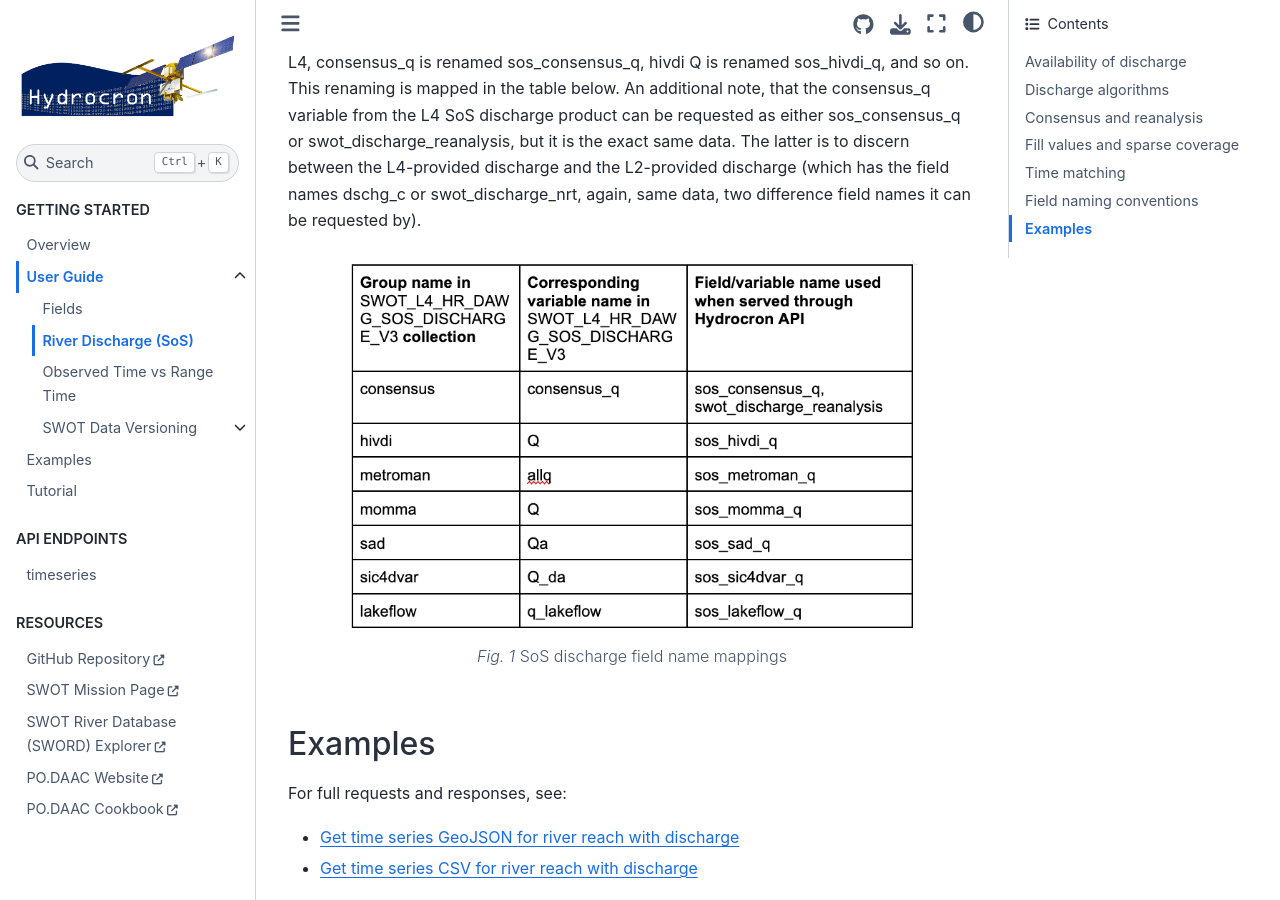
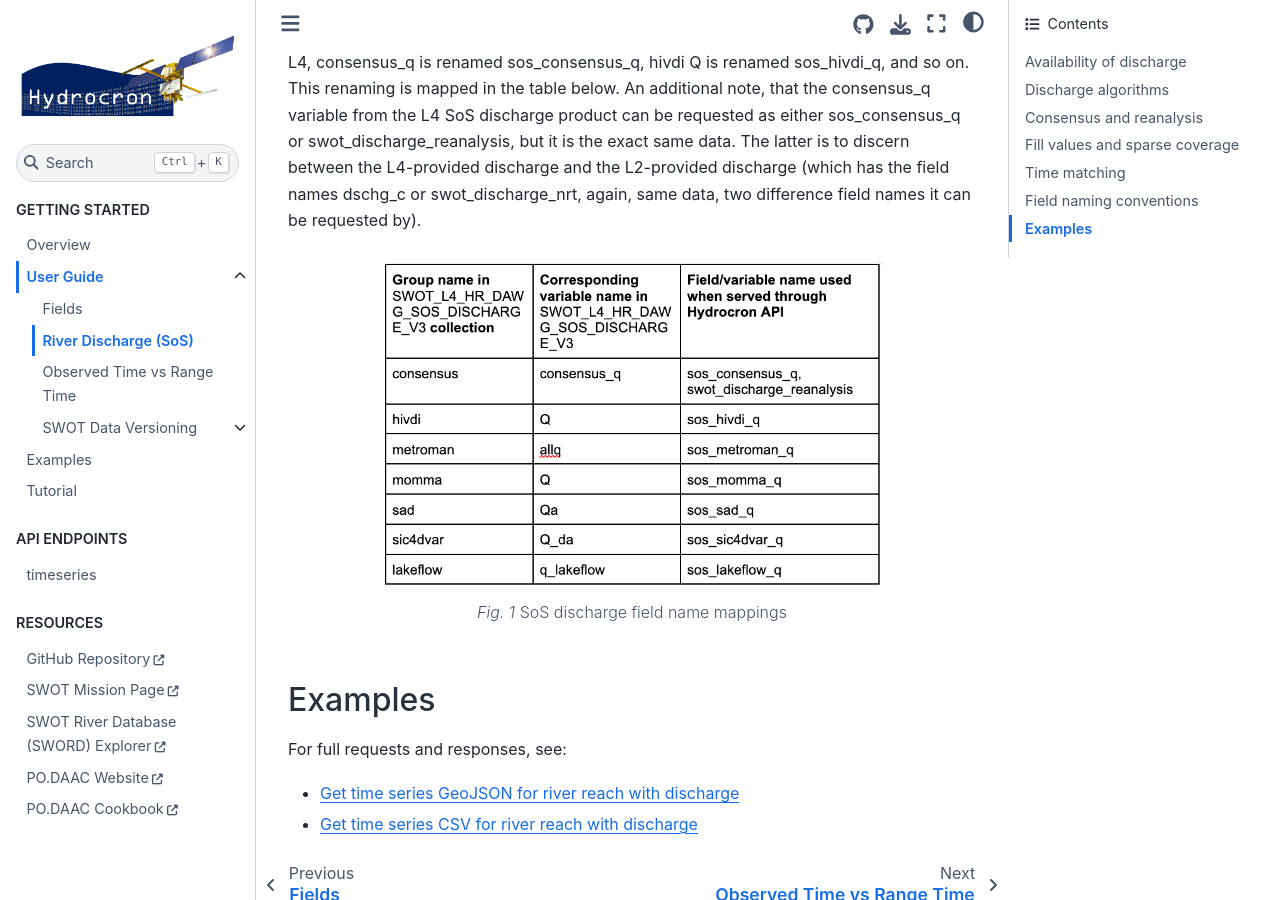
Before and after one commit to podaac/hydrocron, a Jupyter Book: the page built from docs/user-guide/discharge.md, in a window 1280 px wide and 900 px high, scrolled down 2623 px. Built offline with Jupyter Book 1.0.4 settings and Sphinx 7.4.7 and the Sphinx Book theme 1.1.4, drawn with Linux system fonts in a browser that asks for light colours.

Commit message:
Made a little smaller

````diff
--- a/docs/user-guide/discharge.md
+++ b/docs/user-guide/discharge.md
@@ -58,7 +58,7 @@ With the implementation of SWOT SoS Discharge data products in Hydrocron, the fi
 ```{figure} sos_field_mappings.png
 :alt: SoS field mappings
 :align: center
-:width: 85%
+:width: 75%
 
 SoS discharge field name mappings
 ```
````
